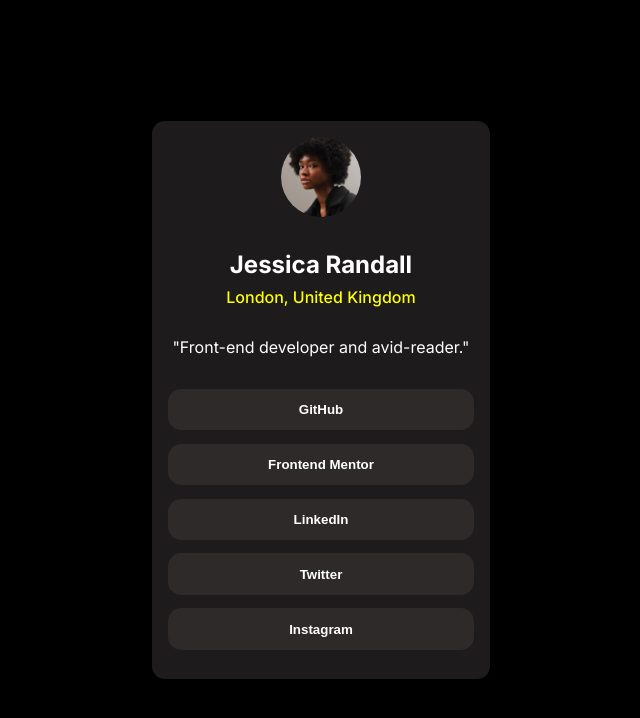
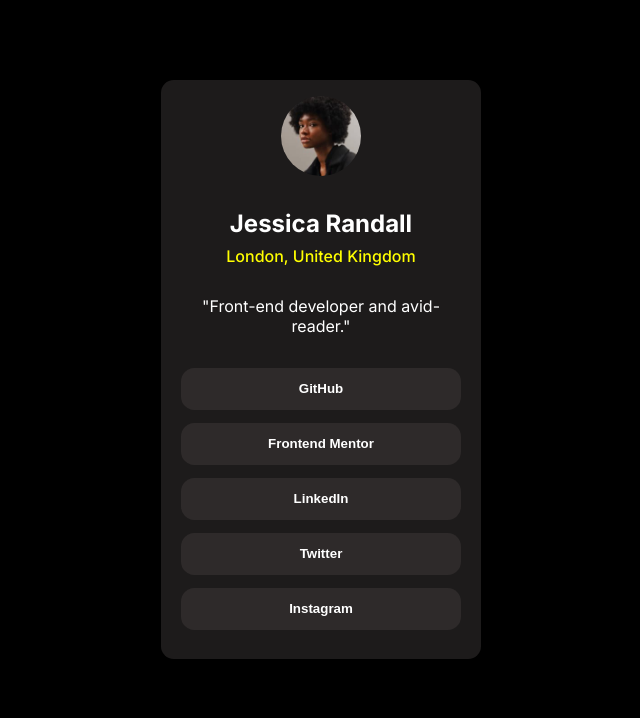
Before and after one commit to Obom23/FrontendMentor, a plain HTML site: page project2/social-links-profile-main/index.html in a window 1280 px wide. Shown: the whole page, without its empty margins (319-959 px from the left). Drawn offline with Linux system fonts and the light colour scheme.

Commit message:
update project1 and project2

```diff
--- a/project1/css/index.css
+++ b/project1/css/index.css
@@ -5,7 +5,7 @@
   margin-top: 5em;
   border-radius: 1em;
   max-width: 20em;
-  max-height: 31.063;
+  max-height: 31.063em;
 }
 
 .content-container {
--- a/project2/social-links-profile-main/css/general.css
+++ b/project2/social-links-profile-main/css/general.css
@@ -3,9 +3,6 @@
 }
 
 body {
-  display: flex;
-  justify-content: center;
-  min-height: 100vh;
   margin: 0;
   background-color: black;
 }
--- a/project2/social-links-profile-main/css/main.css
+++ b/project2/social-links-profile-main/css/main.css
@@ -6,8 +6,10 @@
   background-color: rgb(29, 27, 27);
   margin: auto;
   border-radius: 0.8em;
-  max-width: 360px;
-  max-height: 600px;
+  max-width: 20em;
+  max-height: 40em;
+  margin-top: 5em;
+  margin-bottom: 5em;
 }
 
 .content-container {
@@ -60,7 +62,7 @@
 .social-media-button {
   margin-bottom: 1em;
   padding: 1em 3em;
-  width: 23em;
+  width: 21em;
   border-radius: 1em;
   background-color: rgb(46, 42, 42);
   color: white;
```
